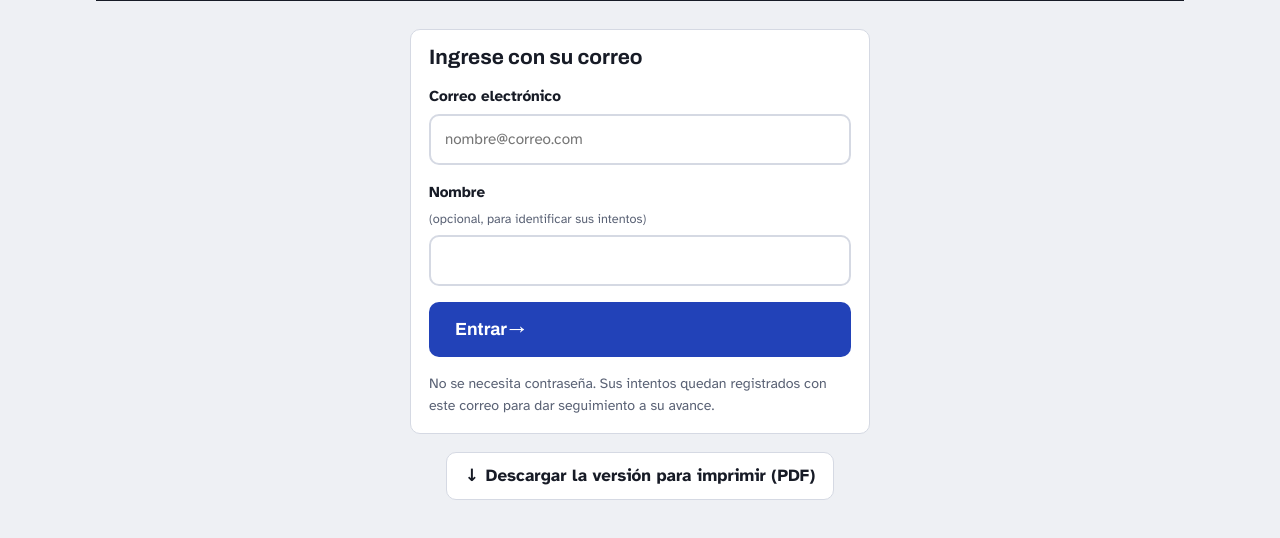
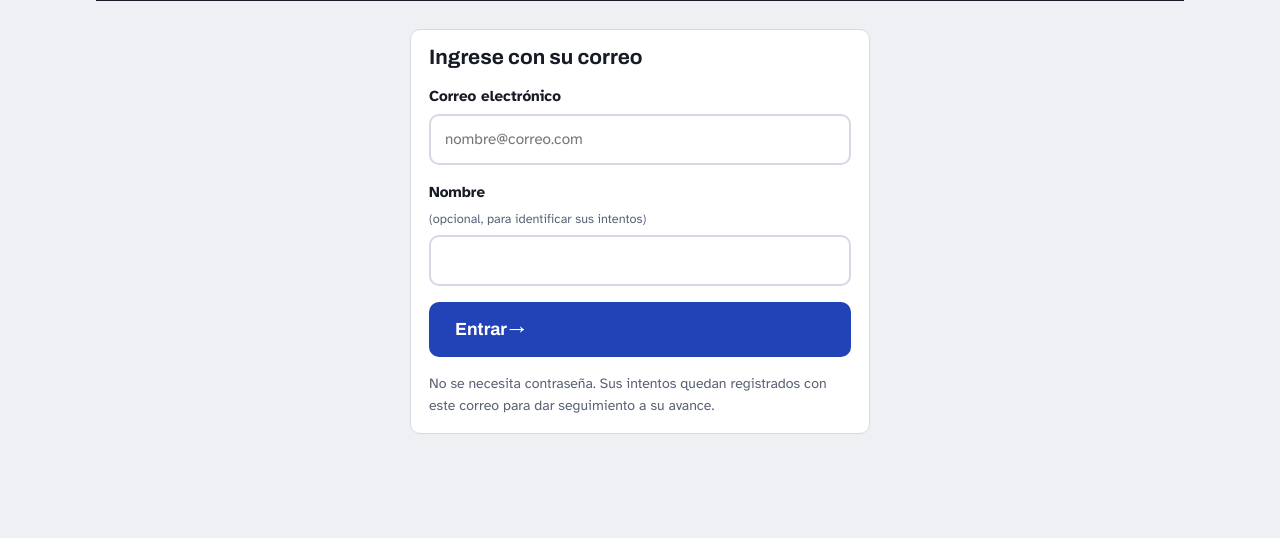
Before and after one commit to rblancod/Admisi-n, a plain HTML site: page index.html in a window 1280 px wide. Shown: the part 126-664 px from the top of the page. Drawn offline with Linux system fonts and the light colour scheme.

Commit message:
Quitar el enlace del PDF de la pantalla de ingreso
El cuadernillo solo se ofrece después de iniciar sesión: en el inicio
del estudiante y en el panel de administrador.

Co-Authored-By: Claude Fable 5.1 <noreply@anthropic.com>
Claude-Session: https://claude.ai/code/session_01LsbMPDbKRkz4E9U9MbP9zT

```diff
--- a/index.html
+++ b/index.html
@@ -732,8 +732,7 @@ function vLogin(){
     '<label class="field" for="f-name">Nombre <small>(opcional, para identificar sus intentos)</small><input id="f-name" type="text" autocomplete="name"></label>'+
     (loginErr?'<p class="err">'+loginErr+'</p>':'')+
     '<button class="go" type="submit">Entrar →</button>'+
-    '<p class="muted" style="margin:0;font-size:.88rem">No se necesita contraseña. Sus intentos quedan registrados con este correo para dar seguimiento a su avance.</p></form>'+
-    '<p style="text-align:center;margin-top:18px">'+pdfLink('ghost dl','Descargar la versión para imprimir (PDF)')+'</p>';
+    '<p class="muted" style="margin:0;font-size:.88rem">No se necesita contraseña. Sus intentos quedan registrados con este correo para dar seguimiento a su avance.</p></form>';
 }
 function people(){
   var m={},out=[];
```
